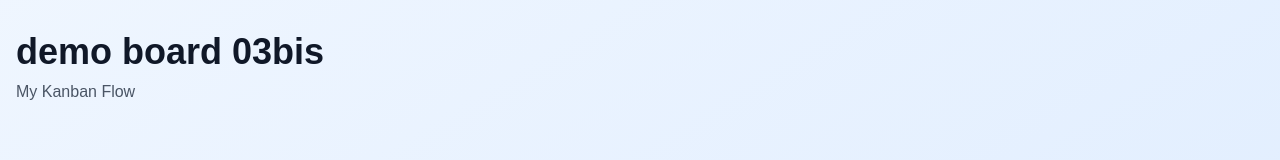
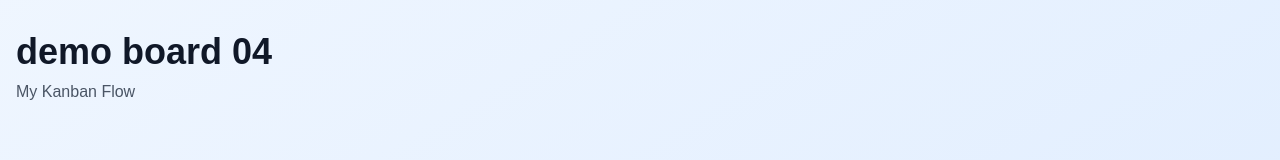
Before and after one commit to gyuco/1-1760702649518, a Next.js app: page / in a window 1280 px wide. Shown: the top 160 px of the page. Built offline with nearby package versions, Linux system fonts and the light colour scheme.

Commit message:
Task completed: Auto-commit

```diff
--- a/app/page.tsx
+++ b/app/page.tsx
@@ -7,7 +7,7 @@ export default function Home() {
         {/* Header */}
         <header className="mb-8">
           <h1 className="text-3xl sm:text-4xl font-bold text-gray-900 dark:text-gray-100 mb-2">
-            demo board 03bis
+            demo board 04
           </h1>
           <p className="text-gray-600 dark:text-gray-400 text-sm sm:text-base">
             My Kanban Flow
```
